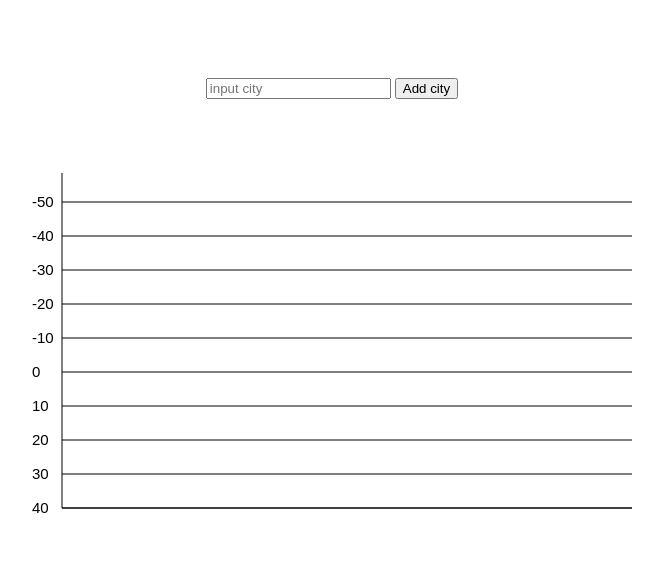
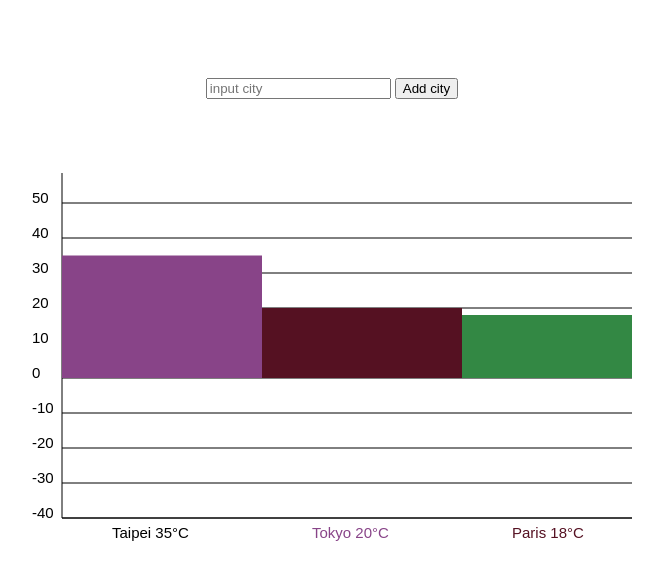
Before and after one commit to xroms123/WeatherChart, a website: page public/index.html in a window 1280 px wide. Shown: the whole page, without its empty margins (308-971 px from the left). Drawn offline with nearby package versions, Linux system fonts and the light colour scheme.

Commit message:
add : add data to chart

```diff
--- a/public/index.html
+++ b/public/index.html
@@ -22,7 +22,7 @@
 
     <div id = "citys"></div>
     <div class="section2">
-        <canvas id="canvas" width="600px" height="350px"></canvas>
+        <canvas id="canvas" width="600px" height="380px"></canvas>
     </div>
 
 </body>
@@ -37,53 +37,59 @@
     let chart = document.getElementById('canvas');
     let ctx = chart.getContext('2d');
     let x = chart.width;
-    let y = chart.height-10;
+    let y = chart.height-30;
     let max_temp = 50;
-    let min_temp = -30;
+    let min_temp = -40;
+    let zero_yaxis;
     let temp_space = 10;
     let line_count = (max_temp-min_temp)/temp_space;
-    let space_height = y/(line_count+2);
-    let zero_yaxis;
-
+    let space_height = y/(line_count+1);
+    let temp_height = y/(max_temp-min_temp+10);
 
     let initChart = () =>{
+        ctx.clearRect(0, 0, x, chart.height);
         let y_axis = y;
-        ctx.clearRect(30, 5, ctx.width, ctx.height);
+        min_temp = -40;
+        ctx.clearRect(0, 0, ctx.width, ctx.height);
         ctx.moveTo(30,5);
         ctx.lineTo(30,y);
         ctx.lineTo(x,y);
 
-        while(y_axis!=0){
-            max_temp-=temp_space;
+        while(y_axis!==0){
+            if(min_temp==0){
+                zero_yaxis = y_axis;
+            }
             ctx.font = "15px Arial";
-            ctx.fillText(max_temp,0,y_axis+5);
+            ctx.fillText(min_temp,0,y_axis);
             ctx.moveTo(30,y_axis);
             ctx.lineTo(x,y_axis);
             y_axis-=space_height;
-
+            min_temp+=temp_space;
         }
         ctx.stroke();
     }
 
 
+
     let drawChart = () =>{
         initChart();
-        // let chart_data = Object.keys(data);
-        // let chart_width = x/chart_data.length;
-        // chart_data.map((index)=>{
-        //     ctx.fillRect(0,250,chart_width,100);
-        // })
-        // console.log(chart_width);
+        let chart_data = Object.keys(data);
+        let chart_width = x/chart_data.length;
+        let center_width = chart_width/4;
+        let x_begin = 30;
+        chart_data.map((index)=>{
+            let height = data[index]>0 ? -(data[index]*temp_height) : data[index]*temp_height;
+            let color = parseInt(data[index], 16)*16;
+            let text = index +" "+ data[index] + "°C";
+
+            ctx.fillText(text,x_begin+center_width,chart.height-10);
+            ctx.fillStyle=`#${color}`;
+            ctx.fillRect(x_begin,zero_yaxis,chart_width,height);
+            x_begin+=chart_width;
+        })
     }
 
     drawChart();
-    // let data_array = Object.keys(data);
-    // let ele = document.getElementById('citys');
-
-    // init show data
-    // data_array.map((index)=>{
-    //     ele.innerHTML += `<div>${index} is ${data[index]} degree</div>`;
-    // })
 
     $("#location").submit(function(e){
         e.preventDefault();
@@ -104,64 +110,8 @@
 
     let addData = (temp,city) =>{
         data[city] = temp
-        ele.innerHTML+= `<div>${city} is ${temp} degree</div>`;
         drawChart();
     }
-
-    // chart
-
-
-
-
-    // chart
-    // let chart = document.getElementById('canvas');
-    // let ctx = chart.getContext('2d');
-    // let x = chart.width;
-    // let y = chart.height;
-    // let max_temp = 50;
-    // let min_temp = -30;
-    // let temp_space = 10;
-    // let line_count = (max_temp-min_temp)/temp_space;
-    // let space_height = y/line_count;
-    // console.log(space_height);
-
-
-    // // setting up chart axis
-    // ctx.moveTo(0,0);
-    // ctx.lineTo(0,y);
-    // ctx.lineTo(x,y);
-    // ctx.stroke();
-
-    // let y_axis = y;
-    // while(max_temp!=min_temp){
-    //     ctx.moveTo(0,y_axis);
-    //     ctx.lineTo(x,y_axis);
-    //     max_temp-=temp_space;
-    //     y_axis-=space_height;
-    //     ctx.stroke();
-    //     console.log(`max_temp = ${max_temp}`);
-    //     console.log(y_axis);
-    // }
-
-
-    // let dataArray = Object.keys(data);
-    // dataArray.map((index)=>{
-
-    //     ctx.fillText(`${index}`, 10, 290);
-    // })
-
-
-    // test
-    // let locationList = ['taipei','tokyo','paris'];
-    // list(locationList,"citys");
-
-
-    // $('#add').on('click',function(){
-    //     let value = document.getElementsByName("city")[0].value;
-    //     locationList.push(value);
-    //     list(locationList,"citys");
-    // })
-
 </script>
 
 </html>
```
